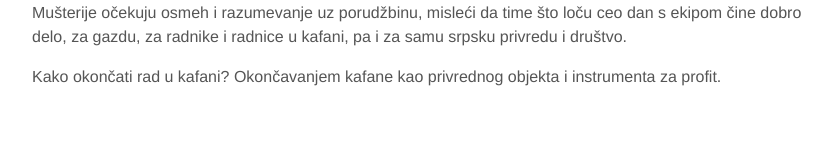
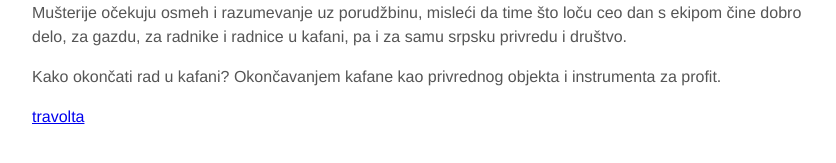
Before and after one commit to Dataphil/Dataphil.github.io, a Jekyll site: the page built from _posts/2021-06-29-rad-u-kafani copy.md, in a window 1280 px wide. Shown: the part 346-509 px from the top of the page, without its empty margins (208-1044 px from the left). Built offline with Jekyll 4.4.1, drawn with Linux system fonts in a browser that asks for light colours.

Commit message:
Everything looks ok.

```diff
--- a/_posts/2021-06-29-rad-u-kafani copy.md
+++ b/_posts/2021-06-29-rad-u-kafani copy.md
@@ -14,3 +14,5 @@ Mušterije očekuju osmeh i razumevanje uz porudžbinu, misleći da time što lo
 za radnike i radnice u kafani, pa i za samu srpsku privredu i društvo.
 
 Kako okončati rad u kafani? Okončavanjem kafane kao privrednog objekta i instrumenta za profit.
+
+[travolta](assets/images/travolta.jpg)
```
